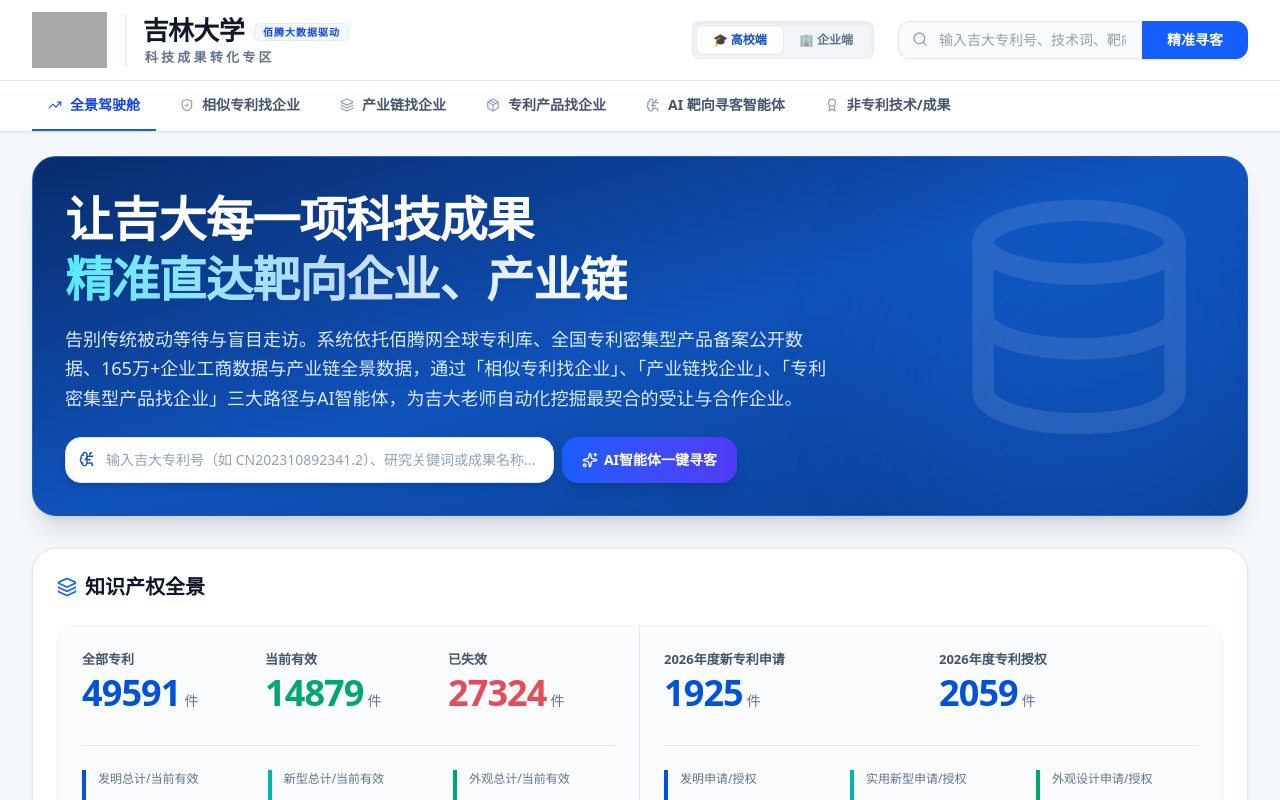
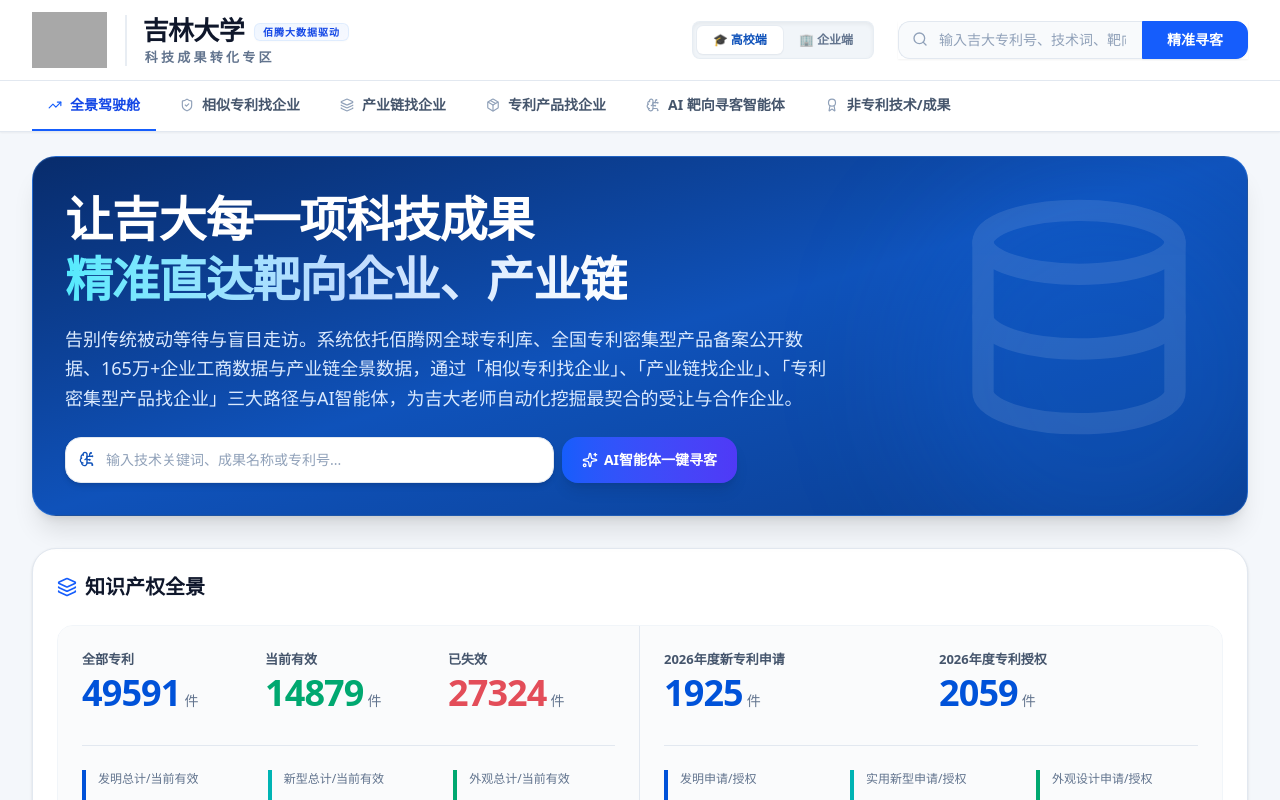
Before and after one commit to liuxgh/cgzh, a React (Vite) app: page / in a window 1280 px wide. Shown: the top 800 px of the page. Built offline with nearby package versions, Linux system fonts and the light colour scheme; grey boxes are pictures that could not be loaded.

Commit message:
refactor: update search placeholder and UI layout
- Simplify quick search placeholder for better usability
- Collapse region filter in IndustryChain57Hub by default

```diff
--- a/src/components/IndustryChain57Hub.tsx
+++ b/src/components/IndustryChain57Hub.tsx
@@ -717,6 +717,7 @@
                 setRegionFilter({ p: prov, c: 'all', d: 'all' });
               }}
               filteredCount={chainEnterprises.length}
+              defaultCollapsed={true}
             />
 
             <div className="flex flex-col sm:flex-row sm:items-center justify-between gap-4 pt-2">
--- a/src/components/OverviewDashboard.tsx
+++ b/src/components/OverviewDashboard.tsx
@@ -101,7 +101,7 @@
                 type="text"
                 value={quickQuery}
                 onChange={(e) => setQuickQuery(e.target.value)}
-                placeholder="输入吉大专利号（如 CN202310892341.2）、研究关键词或成果名称..."
+                placeholder="输入技术关键词、成果名称或专利号..."
                 className="w-full bg-white text-slate-900 placeholder-slate-400 px-4 py-3 pl-10 rounded-2xl text-sm font-medium focus:outline-hidden focus:ring-2 focus:ring-blue-500 shadow-md border border-slate-200"
               />
               <BrainCircuit className="w-4 h-4 text-[#0F52BA] absolute left-3.5 top-3.5" />
```
